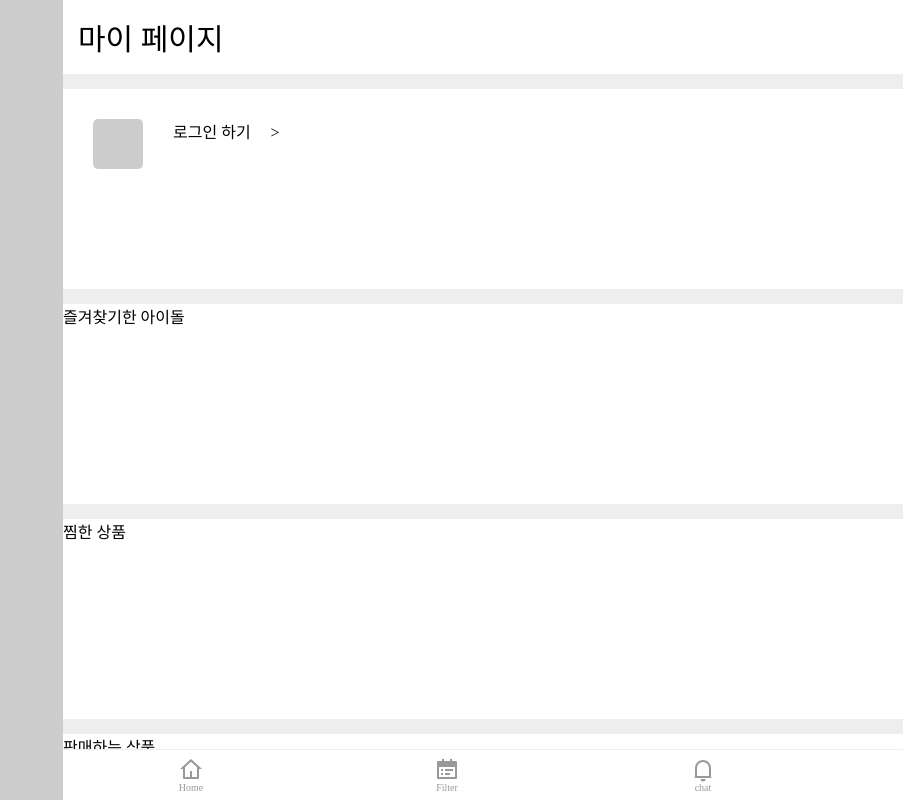
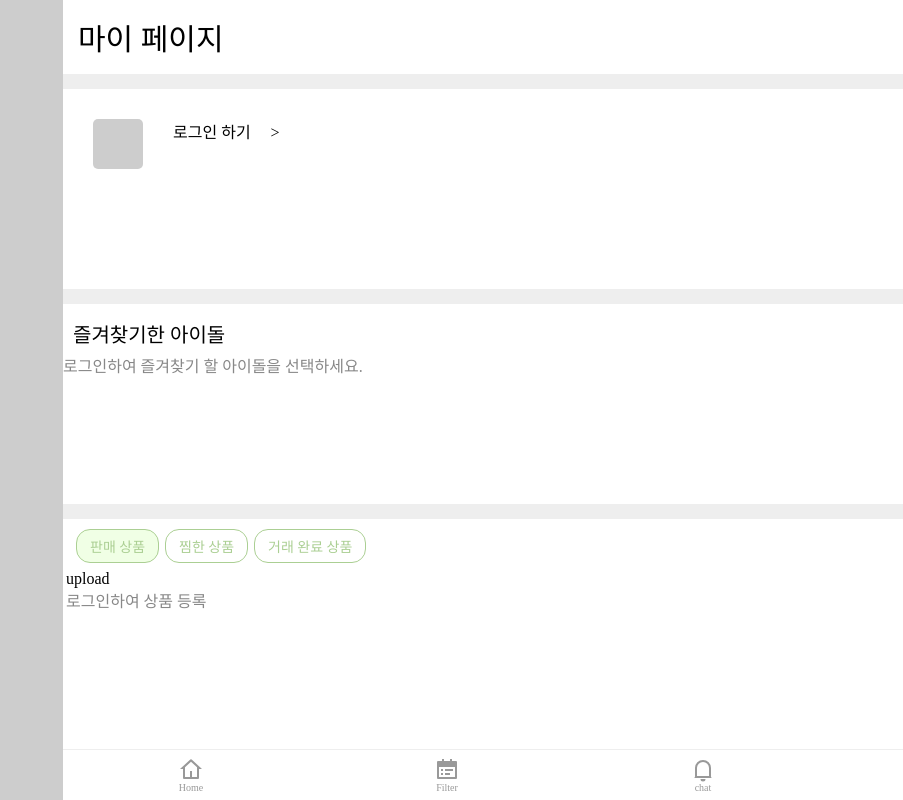
Before and after one commit to westsea6535/capstone_web, a SvelteKit app: page /mypage in a window 1280 px wide. Shown: the top 800 px of the page, without its empty margins (377-1280 px from the left). Built offline with nearby package versions, Linux system fonts and the light colour scheme; a web font is replaced by a local one.

Commit message:
added basic chat ui

```diff
--- a/src/lib/components/login.svelte
+++ b/src/lib/components/login.svelte
@@ -2,7 +2,7 @@
   import { auth, provider } from '$lib/firebaseAuth';
   import { getAuth, signInWithPopup, GoogleAuthProvider, onAuthStateChanged } from 'firebase/auth';
   // import firebase from '$lib/firebase.js';
-  import {user, isLoggedIn, openLoginDiv, disabledEmailLogin} from '$lib/stores';
+  import {user, isLoggedIn, openLoginDiv, disabledEmailLogin, userData } from '$lib/stores';
 
   import { getFirestore, doc, getDoc, collection, setDoc } from 'firebase/firestore';
   import firebase from '$lib/firebase';
@@ -11,37 +11,48 @@
   const collectionRef = collection(db, "user");
 
   async function onGoogleLoginBtnClcicked() {
-    await signInWithPopup(auth, provider)
-      .then((result) => {
-        console.log(result.user);
-        user.set(result.user);
+    try {
+      const authResult = await signInWithPopup(auth, provider)
+      console.log(authResult.user);
+      user.set(authResult.user);
       isLoggedIn.set(true);
       openLoginDiv.set(false);
-        console.log($isLoggedIn);
 
-        const docRef = doc(db, "user", result.user.uid);
-        setDoc(docRef, {
-          email: result.user.email,
-          uid: result.user.uid,
-          creationTime: result.user.metadata.creationTime,
-          lastSignInTime: result.user.metadata.lastSignInTime,
-          userName: result.user.displayName,
+      const docRef = doc(db, "user", authResult.user.uid);
+      console.log("got docRef");
+
+      await setDoc(docRef, {
+        email: authResult.user.email,
+        uid: authResult.user.uid,
+        creationTime: authResult.user.metadata.creationTime,
+        lastSignInTime: authResult.user.metadata.lastSignInTime,
+        userName: authResult.user.displayName,
         loginMethod: "google",
       }, {merge: true});
+      console.log("setDoc");
 
-      })
-      .catch((error) => {
+      try {
+        const userDocSnap = await getDoc(docRef);
+        userData.set(userDocSnap.data())
+        console.log($userData);
+      } catch(error) {
+        console.log(error);
+      }
+
+    } catch(error) {
       const errorCode = error.code;
       const errorMessage = error.message;
-        const email = error.customData.email;
+      // const email = error.customData.email;
       const credential = GoogleAuthProvider.credentialFromError(error);
       console.log('error');
       console.log(errorCode);
-        console.log(email);
+      // console.log(email);
       console.log(errorMessage);
       console.log(credential);
-      })
+
     }
+  }
+
   async function logOut(){
     signOut(auth)
   }
@@ -71,7 +82,9 @@
 
       <div id="socialLogin" class="fontDefault">
         <div id="googleLogin"
-          on:click={onGoogleLoginBtnClcicked}>
+          on:click={() => {
+            onGoogleLoginBtnClcicked();
+          }}>
           <svg xmlns="http://www.w3.org/2000/svg" viewBox="0 0 24 24" width="24px" height="24px">
             <g transform="matrix(1, 0, 0, 1, 27.009001, -39.238998)">
               <path fill="#4285F4" d="M -3.264 51.509 C -3.264 50.719 -3.334 49.969 -3.454 49.239 L -14.754 49.239 L -14.754 53.749 L -8.284 53.749 C -8.574 55.229 -9.424 56.479 -10.684 57.329 L -10.684 60.329 L -6.824 60.329 C -4.564 58.239 -3.264 55.159 -3.264 51.509 Z"/>
--- a/src/lib/components/pageTransitionHorizontal.svelte
+++ b/src/lib/components/pageTransitionHorizontal.svelte
@@ -12,10 +12,10 @@
 		const style = getComputedStyle(node);
 		const opacity = +style.opacity;
 		const primary_dimension = axis === 'y' ? 'height' : 'width';
-    // console.log('inTransition');
-    // console.log($beforePagePath);
-    // console.log($pagePath);
-    if (['', 'chat', 'like', 'myPage'].includes($beforePagePath.split('/')[1]) && ['', 'chat', 'like', 'myPage'].includes($pagePath.split('/')[1])) {
+    console.log('inTransition');
+    console.log($beforePagePath);
+    console.log($pagePath);
+    if (['', 'chat', 'like', 'mypage'].includes($beforePagePath.split('/')[1]) && ['', 'chat', 'like', 'mypage'].includes($pagePath.split('/')[1])) {
       return;
     }
     if ($beforePagePath.length < $pagePath.length) {
@@ -48,10 +48,10 @@
 		const style = getComputedStyle(node);
 		const opacity = +style.opacity;
 		const primary_dimension = axis === 'y' ? 'height' : 'width';
-    // console.log('outTransition');
-    // console.log($beforePagePath);
-    // console.log($pagePath);
-    if (['', 'chat', 'like', 'myPage'].includes($beforePagePath.split('/')[1]) && ['', 'chat', 'like', 'myPage'].includes($pagePath.split('/')[1])) {
+    console.log('outTransition');
+    console.log($beforePagePath);
+    console.log($pagePath);
+    if (['', 'chat', 'like', 'mypage'].includes($beforePagePath.split('/')[1]) && ['', 'chat', 'like', 'mypage'].includes($pagePath.split('/')[1])) {
       return;
     }
     if ($beforePagePath.length < $pagePath.length) {
--- a/src/lib/components/singleGoods.svelte
+++ b/src/lib/components/singleGoods.svelte
@@ -9,6 +9,7 @@
     title,
     uploadDate,
     imgUrl,
+    isTestData,
   } = goodsData;
 
   const uploadDateDate = new Date(uploadDate.seconds * 1000);
@@ -36,7 +37,7 @@
       : dateMinutes ? `${dateMinutes}분 전`
       : `${dateSeconds}초 전`}`
   }
-  console.log(get(dateDiff));
+  // console.log(get(dateDiff));
 </script>
 
 <div id="goodsDataWrap">
@@ -46,15 +47,19 @@
     }}>
     <div id="goodsImgWrap">
       <div class="beforeImgRender"></div>
-      <img src={goodsData.imgUrl[0]} alt="loading...">
+      <img src={goodsData.imgUrl?.[0]} alt="loading...">
     </div>
     <div id="goodsInfo">
       <div id="goodsTitle">
         {title ? title : '제목 없음'}
       </div>
-      <div id="goodsDate">
-        {get(dateDiff)}
-      </div>
+      {#if isTestData}
+        <div id="goodsDate">1일 전</div>
+      {:else}
+        <div id="goodsDate">
+          {get(dateDiff)}
+        </div>
+      {/if}
     </div>
   </a>
 </div>
--- a/src/lib/stores.js
+++ b/src/lib/stores.js
@@ -63,6 +63,7 @@ export const testPhotoCardImg = readable({
 export const pageRouteData = writable('');
 
 export let user = writable({});
+export let userData = writable({});
 export let isLoggedIn = writable(false);
 export let openLoginDiv = writable(false);
 export const disabledEmailLogin = readable(true);
--- a/src/routes/chat/+page.svelte
+++ b/src/routes/chat/+page.svelte
@@ -2,8 +2,44 @@
   import BottomNav from "$lib/components/bottomNav.svelte";
 </script>
 
+<div id="wrap">
+  <div id="chatHeader">
+  </div>
+  <div id="chatBody">
+    {#each Array(20) as _, i}
+      <a href={`/chat/${i}`} class="chatLink">
+        <div class="chatTitle">
+          {i}
+        </div>
+      </a>
+    {/each}
+  </div>
+</div>
 <BottomNav />
 
 <style>
+  #wrap {
+    display: flex;
+    flex-direction: column;
+    height: 100vh;
+    padding-bottom: 10vh;
+    background-color: #cdcd2c;
+    overflow-y: scroll;
+    box-sizing: border-box;
+  }
+  #chatHeader {
+    min-height: 10vh;
+    background-color: yellow;
+  }
+  #chatBody {
+    display: flex;
+    flex-direction: column;
+  }
+  .chatLink {
+    border-top: 2px solid #cdcdcd;
+    border-bottom: 2px solid #cdcdcd;
+    height: 50px;
+    background-color: white;
+  }
 
 </style>
--- /dev/null
+++ b/src/routes/chat/[chatRoomID]/+page.js
@@ -0,0 +1,5 @@
+export const load = () => {
+  return {
+    chatRoomID : 0,
+  }
+}
--- a/src/routes/mypage/+page.svelte
+++ b/src/routes/mypage/+page.svelte
@@ -1,15 +1,24 @@
 <script>
   import BottomNav from '$lib/components/bottomNav.svelte';
   import Login from '$lib/components/login.svelte';
-  import { isLoggedIn, openLoginDiv, user } from '$lib/stores';
+  import { isLoggedIn, openLoginDiv, user, userData } from '$lib/stores';
   import { onAuthStateChanged, signOut } from 'firebase/auth';
   import { auth, provider } from '$lib/firebaseAuth';
-  // import { setCustomParameter } from
+  import SingleGoods from '$lib/components/singleGoods.svelte';
 
-  // onAuthStateChanged(auth, (user) => {
-  //   if
-  // })
+  let currentUserGoodsSelect = "upload";
+
+  const testGoodsInfo = {
+    user: "testUser1",
+    moreInfo: "no moreInfo",
+    onSell: true,
+    title: "test Title 1",
+    uploadDate: new Date(),
+    imgUrl: null,
+    isTestData: true,
+  }
 </script>
+
 <div id="wrap">
   <div id="pageHeader">
     <div id="title">마이 페이지</div>
@@ -33,37 +42,60 @@
       </div>
     </div>
     <div id="userLike">
-      <div id="userLikeTitle"
-        on:click={() => {
-          if ($user) {
-            console.log($user.displayName);
-            console.log($user.email);
-            console.log($user.providerId);
-            console.log($user.metadata);
-            console.log($user.uid);
-            console.log($user.refreshToken);
-            console.log($user.tenantId);
-            console.log($user.uid);
-            console.log($user.uid);
-            console.log($user);
-          } else {
-            console.log("no user");
-          }
-        }}>
+      <div id="userLikeTitle">
         즐겨찾기한 아이돌
       </div>
-    </div>
-    <div id="userChoice">
-      <div id="userChoiceTitle">
-        찜한 상품
+      <div id="userLikeList">
+        {#if !$isLoggedIn}
+          <div id="userLikeNotLogin">
+            로그인하여 즐겨찾기 할 아이돌을 선택하세요.
+          </div>
+        {:else}
+          {#if $userData.userLikeList}
+            {#each $userData.userLikeList as userLike}
+              <div class="userLikeImg">
+
+              </div>
+            {/each}
+          {:else}
+            <div id="noUserLike">
+              즐겨찾기한 아이돌이 없습니다. 클릭하면 설정으로 이동합니다.
+            </div>
+          {/if}
+        {/if}
       </div>
     </div>
-    <div id="userSell">
-      <div id="userSellTitle">
-        판매하는 상품
+    <div id="userGoods">
+      <div id="userGoodsSelectionNav">
+        <div
+          class={`userGoodsSelectionBtn ${currentUserGoodsSelect === "upload" ? "selectedSelection" : ""}`}
+          on:click={() => currentUserGoodsSelect = "upload"}>
+          판매 상품
+        </div>
+        <div
+          class={`userGoodsSelectionBtn ${currentUserGoodsSelect === "want" ? "selectedSelection" : ""}`}
+          on:click={() => currentUserGoodsSelect = "want"}>
+          찜한 상품
+        </div>
+        <div
+          class={`userGoodsSelectionBtn ${currentUserGoodsSelect === "finished" ? "selectedSelection" : ""}`}
+          on:click={() => currentUserGoodsSelect = "finished"}>
+          거래 완료 상품
+        </div>
       </div>
+      {currentUserGoodsSelect}
+      {#if !$isLoggedIn}
+        <div id="userLikeNotLogin">
+          로그인하여 상품 등록
+        </div>
+      {:else}
+        <div id="userGoodsMain">
+          {#each Array(7) as _}
+            <SingleGoods goodsData={testGoodsInfo}/>
+          {/each}
+        </div>
+      {/if}
     </div>
-
   </div>
   <BottomNav />
   {#if $openLoginDiv}
@@ -76,6 +108,8 @@
   #wrap {
     height: 100vh;
     overflow-y: scroll;
+    padding-bottom: 10vh;
+    box-sizing: border-box;
   }
   #title {
     font-size: 30px;
@@ -108,4 +142,40 @@
     border-radius: 5px;
     background-color: #cdcdcd;
   }
+  #userLikeTitle {
+    padding: 15px 10px 5px;
+    font-size: 20px;
+  }
+  #userLikeNotLogin {
+    color: #888;
+  }
+  #userGoods {
+    display: flex;
+    flex-direction: column;
+    padding: 3px;
+  }
+  #userGoodsSelectionNav {
+    padding: 7px 10px;
+    display: flex;
+    gap: 6px;
+  }
+  .userGoodsSelectionBtn {
+    font-size: 14px;
+    padding: 6px 13px;
+    border: 1px solid #abcf93;
+    border-radius: 14px;
+    color: #abcf93
+  }
+  .selectedSelection {
+    background-color: #f0ffe5;
+  }
+  #userGoodsMain {
+    padding: 10px;
+    display: grid;
+    grid-template-columns: repeat(2, 1fr);
+    column-gap: 3px;
+    border: 1px solid black;
+    box-sizing: border-box;
+  }
+
 </style>
```
Also changed, not shown: src/routes/+layout.svelte (+7 -7 lines), src/routes/chat/[chatRoomID]/+page.svelte (added, +12 -0 lines). Lines whose indentation alone changed are shown as unchanged.
